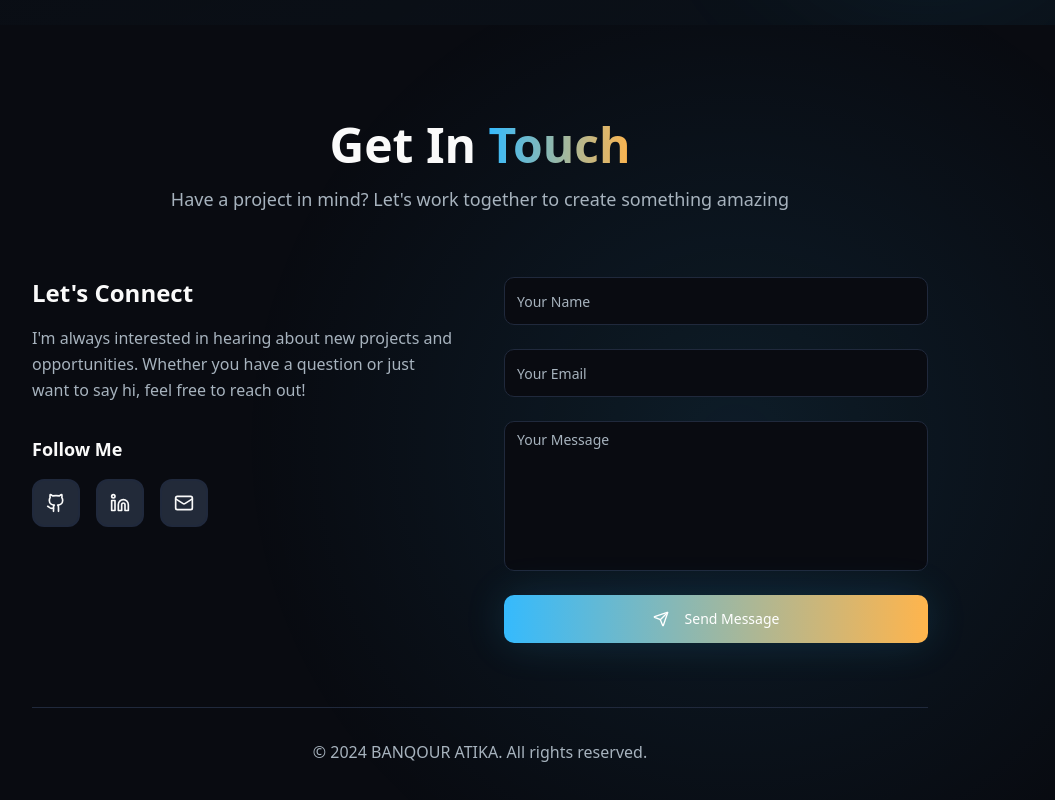
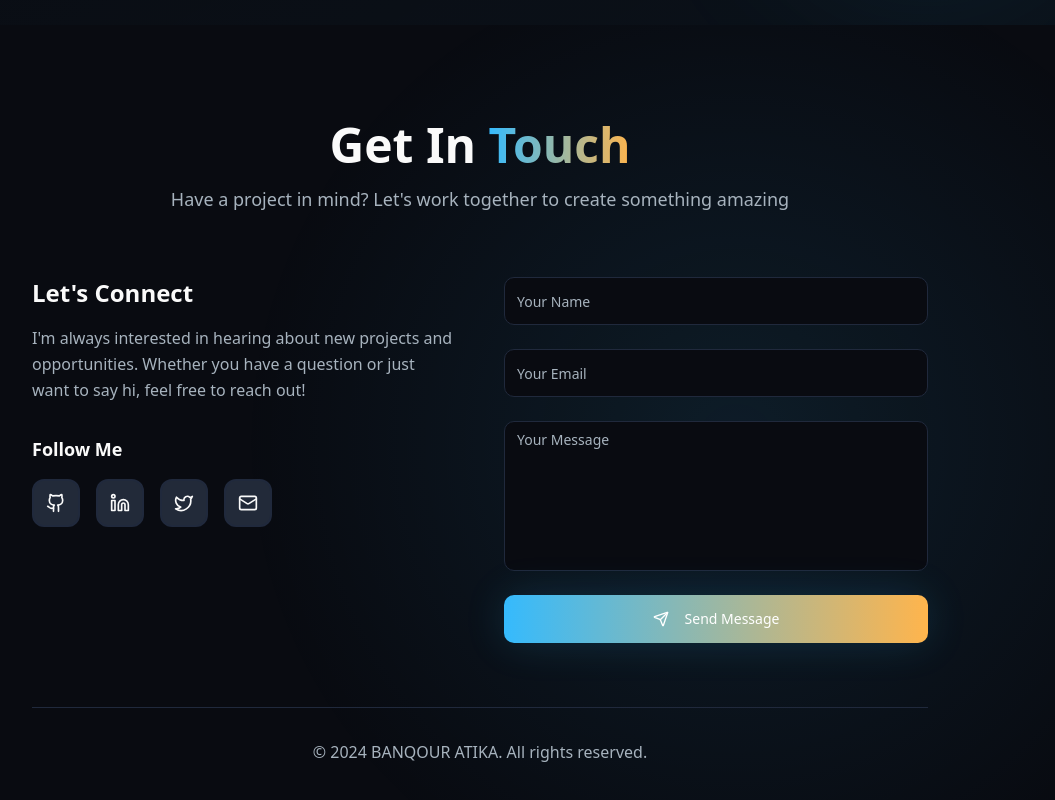
Before and after one commit to winner16/Portfolio25, a React (Vite) app: page / in a window 1280 px wide. Shown: the part 5645-6445 px from the top of the page, without its empty margins (160-1215 px from the left). Built offline with nearby package versions, Linux system fonts and the light colour scheme.

Commit message:
Add Twitter link to contact
Ajoute le lien Twitter (ban.at) dans la section Contact et importe l’icône Twitter pour afficher le bouton social réseaux.

```diff
--- a/src/components/portfolio/Contact.tsx
+++ b/src/components/portfolio/Contact.tsx
@@ -1,7 +1,7 @@
 import { Button } from "@/components/ui/button";
 import { Input } from "@/components/ui/input";
 import { Textarea } from "@/components/ui/textarea";
-import { Github, Linkedin, Mail, Send } from "lucide-react";
+import { Github, Linkedin, Mail, Send, Twitter } from "lucide-react";
 import { useState } from "react";
 import { useToast } from "@/hooks/use-toast";
 
@@ -25,6 +25,7 @@ const Contact = () => {
   const socialLinks = [
     { icon: Github, label: "GitHub", href: "#" },
     { icon: Linkedin, label: "LinkedIn", href: "#" },
+    { icon: Twitter, label: "Twitter", href: "https://x.com/ban.at" },
     { icon: Mail, label: "Email", href: "mailto:contact@banqouratika.com" }
   ];
 
```
